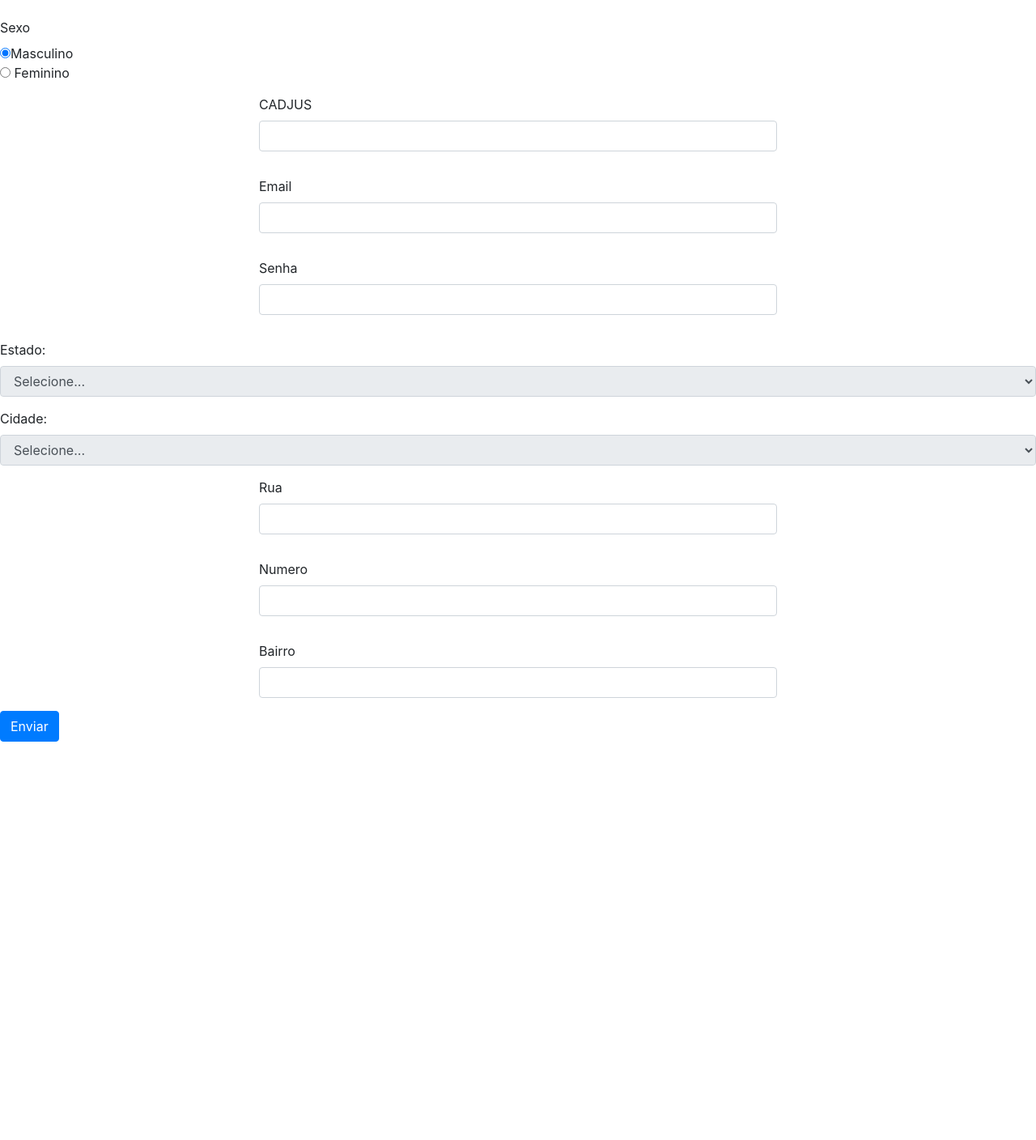
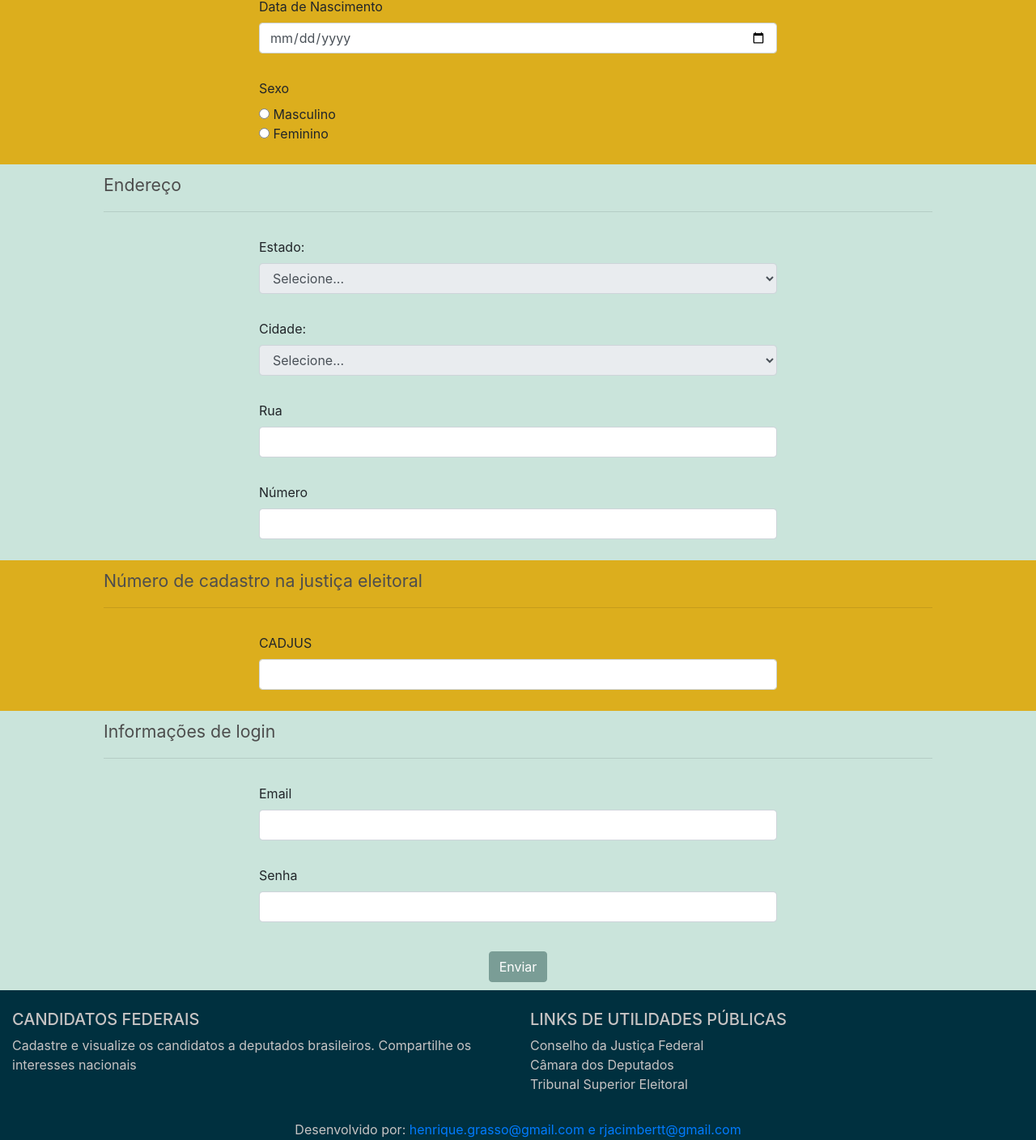
Before and after one commit to robertajacimbertt/CadastroDeDeputadosEstaduais, a plain HTML site: page cadastro.html in a window 1280 px wide. Shown: the part 352-1760 px from the top of the page at 81% size. Before the commit the page ends 1268 px from the top, so only its background shows below. Drawn offline with nearby package versions, Linux system fonts and the light colour scheme; no server answers.

Commit message:
estilo de cadastro alterado

```diff
--- a/cadastro.html
+++ b/cadastro.html
@@ -5,47 +5,63 @@
     <!-- Required meta tags -->
     <meta charset="utf-8">
     <meta name="viewport" content="width=device-width, initial-scale=1, shrink-to-fit=no">
-
     <!-- Bootstrap CSS -->
     <link rel="stylesheet" href="https://maxcdn.bootstrapcdn.com/bootstrap/4.0.0/css/bootstrap.min.css" integrity="sha384-Gn5384xqQ1aoWXA+058RXPxPg6fy4IWvTNh0E263XmFcJlSAwiGgFAW/dAiS6JXm" crossorigin="anonymous">
     <link rel="stylesheet" href="./css/bootstrap.min.css">
     <link rel="stylesheet" type="text/css" href="css/style.css">
     <!-- Nav bar -->
     <link rel="stylesheet" href="https://stackpath.bootstrapcdn.com/bootstrap/4.1.1/css/bootstrap.min.css" integrity="sha384-WskhaSGFgHYWDcbwN70/dfYBj47jz9qbsMId/iRN3ewGhXQFZCSftd1LZCfmhktB" crossorigin="anonymous">
+    <title>Editar Cadastro de Deputado</title>
+</head>
 
-    <title>Cadastro de Deputados</title>
+<body>
+    <!-- jQuery first, then Popper.js, then Bootstrap JS -->
+    <script src="https://code.jquery.com/jquery-3.2.1.slim.min.js" integrity="sha384-KJ3o2DKtIkvYIK3UENzmM7KCkRr/rE9/Qpg6aAZGJwFDMVNA/GpGFF93hXpG5KkN" crossorigin="anonymous"></script>
+    <script src="https://cdnjs.cloudflare.com/ajax/libs/popper.js/1.12.9/umd/popper.min.js" integrity="sha384-ApNbgh9B+Y1QKtv3Rn7W3mgPxhU9K/ScQsAP7hUibX39j7fakFPskvXusvfa0b4Q" crossorigin="anonymous"></script>
+    <script src="https://maxcdn.bootstrapcdn.com/bootstrap/4.0.0/js/bootstrap.min.js" integrity="sha384-JZR6Spejh4U02d8jOt6vLEHfe/JQGiRRSQQxSfFWpi1MquVdAyjUar5+76PVCmYl" crossorigin="anonymous"></script>
+    <script type="text/javascript" src="js/jquery-3.3.1.min.js"></script>
+    <script type="text/javascript" src="js/bootstrap.min.js"></script>
+    <script type="text/javascript" src="js/editar.js"></script>
+    <!-- NavBar -->
+    <script src="https://code.jquery.com/jquery-3.3.1.slim.min.js" integrity="sha384-q8i/X+965DzO0rT7abK41JStQIAqVgRVzpbzo5smXKp4YfRvH+8abtTE1Pi6jizo" crossorigin="anonymous"></script>
+    <script src="https://cdnjs.cloudflare.com/ajax/libs/popper.js/1.14.3/umd/popper.min.js" integrity="sha384-ZMP7rVo3mIykV+2+9J3UJ46jBk0WLaUAdn689aCwoqbBJiSnjAK/l8WvCWPIPm49" crossorigin="anonymous"></script>
+    <script src="https://stackpath.bootstrapcdn.com/bootstrap/4.1.1/js/bootstrap.min.js" integrity="sha384-smHYKdLADwkXOn1EmN1qk/HfnUcbVRZyYmZ4qpPea6sjB/pTJ0euyQp0Mk8ck+5T" crossorigin="anonymous"></script>
 
-    <nav class="navbar navbar-expand-lg navbar-light bg-light">
+    <nav id="menu" class="navbar navbar-expand-lg navbar-light bg-light">
         <a class="navbar-brand" href="index.html">Página Inicial</a>
         <button class="navbar-toggler" type="button" data-toggle="collapse" data-target="#navbarNav" aria-controls="navbarNav" aria-expanded="false" aria-label="Toggle navigation">
         <span class="navbar-toggler-icon"></span>
       </button>
     </nav>
 
+    <!-- Modal -->
+    <div class="modal fade" id="exampleModal" tabindex="-1" role="dialog" aria-labelledby="exampleModalLabel" aria-hidden="true">
+        <div class="modal-dialog" role="document">
+            <div class="modal-content">
+                <div class="modal-header">
+                    <h5 class="modal-title" id="exampleModalLabel">Aviso</h5>
+                    <button type="button" class="close" data-dismiss="modal" aria-label="Close">
+                    <span aria-hidden="true">&times;</span>
+                  </button>
+                </div>
+                <div class="modal-body" id="msg">
+                    <!-- Candidato atualizado com sucesso. <br> -->
+                </div>
+                <div class="modal-footer">
+                    <button type="button" id="redirecionar" class="btn btn-secondary" data-dismiss="modal">Ok</button>
+                    <!-- <button type="button" class="btn btn-primary">Cancelar Exclusão</button> -->
+                </div>
+            </div>
+        </div>
+    </div>
 
-</head>
-
-<body>
-    <!-- Optional JavaScript -->
-    <!-- jQuery first, then Popper.js, then Bootstrap JS -->
-    <script src="https://code.jquery.com/jquery-3.2.1.slim.min.js" integrity="sha384-KJ3o2DKtIkvYIK3UENzmM7KCkRr/rE9/Qpg6aAZGJwFDMVNA/GpGFF93hXpG5KkN" crossorigin="anonymous"></script>
-    <script src="https://cdnjs.cloudflare.com/ajax/libs/popper.js/1.12.9/umd/popper.min.js" integrity="sha384-ApNbgh9B+Y1QKtv3Rn7W3mgPxhU9K/ScQsAP7hUibX39j7fakFPskvXusvfa0b4Q" crossorigin="anonymous"></script>
-    <script src="https://maxcdn.bootstrapcdn.com/bootstrap/4.0.0/js/bootstrap.min.js" integrity="sha384-JZR6Spejh4U02d8jOt6vLEHfe/JQGiRRSQQxSfFWpi1MquVdAyjUar5+76PVCmYl" crossorigin="anonymous"></script>
-    <script type="text/javascript" src="js/jquery-3.3.1.min.js"></script>
-    <script type="text/javascript" src="js/cadastro.js"></script>
-    <script type="text/javascript" src="js/bootstrap.min.js"></script>
-
-    <!-- NavBar -->
-    <script src="https://code.jquery.com/jquery-3.3.1.slim.min.js" integrity="sha384-q8i/X+965DzO0rT7abK41JStQIAqVgRVzpbzo5smXKp4YfRvH+8abtTE1Pi6jizo" crossorigin="anonymous"></script>
-    <script src="https://cdnjs.cloudflare.com/ajax/libs/popper.js/1.14.3/umd/popper.min.js" integrity="sha384-ZMP7rVo3mIykV+2+9J3UJ46jBk0WLaUAdn689aCwoqbBJiSnjAK/l8WvCWPIPm49" crossorigin="anonymous"></script>
-    <script src="https://stackpath.bootstrapcdn.com/bootstrap/4.1.1/js/bootstrap.min.js" integrity="sha384-smHYKdLADwkXOn1EmN1qk/HfnUcbVRZyYmZ4qpPea6sjB/pTJ0euyQp0Mk8ck+5T" crossorigin="anonymous"></script>
-
-
-    <div id="formulario">
+    <!-- <form id="formulario"> -->
+    <div id="secao1">
+        <span class="divisao">Informações pessoais</span>
+        <hr>
         <div class="form-group">
             <label for="nome">Nome</label>
             <input type="text" class="form-control" id="nome">
-            <!-- <small id="emailHelp" class="form-text text-muted">We'll never share your email with anyone else.</small> -->
         </div>
         <div class="form-group">
             <label for="cpf">CPF</label>
@@ -55,64 +71,91 @@
             <label for="datanasc">Data de Nascimento</label>
             <input type="date" class="form-control" id="datanasc">
         </div>
-
-          <div>
+        <div class="form-group">
             <label>Sexo</label><br>
-            <input type="radio" name="sexo" value="m" checked>Masculino<br>
+            <input type="radio" name="sexo" value="m"> Masculino<br>
             <input type="radio" name="sexo" value="f"> Feminino<br>
         </div>
-
+    </div>
+    <div id="secao2">
+        <span class="divisao">Endereço</span>
+        <hr>
         <div class="form-group">
-            <label for="cadjus">CADJUS</label>
-            <input type="text" class="form-control" id="cadjus">
-        </div>
-
-
-        <div class="form-group">
-            <label for="nome">Email</label>
-            <input type="email" class="form-control" id="email">
-            <!-- <small id="emailHelp" class="form-text text-muted">We'll never share your email with anyone else.</small> -->
-        </div>
-
-        <div class="form-group">
-            <label for="nome">Senha</label>
-            <input type="password" class="form-control" id="senha">
-        </div>
-
-
-        <div>
             <label>Estado:</label>
             <select id="estados" class="form-control">
                 <option id='vazio'>Selecione...</option>
             </select>
         </div>
-
-        <div>
+        <div class="form-group">
             <label>Cidade:</label>
             <select id="cidades" class="form-control">
                 <option id='vazio'>Selecione...</option>>
             </select>
         </div>
-
         <div class="form-group">
             <label for="rua">Rua</label>
             <input type="text" class="form-control" id="rua">
         </div>
-
         <div class="form-group">
-            <label for="ruumero">Numero</label>
+            <label for="numero">Número</label>
             <input type="text" class="form-control" id="numero">
         </div>
-
+    </div>
+    <div id="secao1">
+        <span class="divisao">Número de cadastro na justiça eleitoral</span>
+        <hr>
         <div class="form-group">
-            <label for="bairro">Bairro</label>
-            <input type="text" class="form-control" id="bairro">
+            <label for="cadjus">CADJUS</label>
+            <input type="text" class="form-control" id="cadjus">
         </div>
-
-
-        <button class="btn btn-primary" id="btEnviar">Enviar</button>
-
     </div>
+    <div id="secao2">
+        <span class="divisao">Informações de login</span>
+        <hr>
+        <div class="form-group">
+            <label for="email">Email</label>
+            <input type="email" class="form-control" id="email">
+            <!-- <small id="emailHelp" class="form-text text-muted">We'll never share your email with anyone else.</small> -->
+        </div>
+        <div class="form-group">
+            <label for="senha">Senha</label>
+            <input type="password" class="form-control" id="senha">
+        </div>
+    </div>
+    <div id="secao3">
+        <button type="submit" class="btn btn-primary" id="enviar">Enviar</button>
+    </div>
+    <button id="popup" data-toggle="modal" data-target="#exampleModal">
+        </button>
+    <!-- </form> -->
+    <footer class="page-footer font-small blue pt-4 mt-4">
+        <div class="container-fluid text-center text-md-left">
+            <div class="row">
+                <div class="col-md-6 mt-md-0 mt-3">
+                    <h5 class="text-uppercase">CANDIDATOS FEDERAIS</h5>
+                    <p>Cadastre e visualize os candidatos a deputados brasileiros. Compartilhe os interesses nacionais</p>
+                </div>
+                <hr class="clearfix w-100 d-md-none pb-3">
+                <div class="col-md-6 mb-md-0 mb-3">
+                    <h5 class="text-uppercase">Links de utilidades públicas</h5>
+                    <ul class="list-unstyled">
+                        <li>
+                            <a href="http://www.cjf.jus.br/cjf">Conselho da Justiça Federal</a>
+                        </li>
+                        <li>
+                            <a href="http://www2.camara.leg.br/">Câmara dos Deputados</a>
+                        </li>
+                        <li>
+                            <a href="http://www.tse.jus.br/">Tribunal Superior Eleitoral</a>
+                        </li>
+                    </ul>
+                </div>
+            </div>
+        </div>
+        <div class="footer-copyright text-center py-3">Desenvolvido por:
+            <a href="https://mdbootstrap.com/bootstrap-tutorial/"> henrique.grasso@gmail.com e rjacimbertt@gmail.com</a>
+        </div>
+    </footer>
 
 </body>
 
```
Lines whose indentation alone changed are shown as unchanged.
